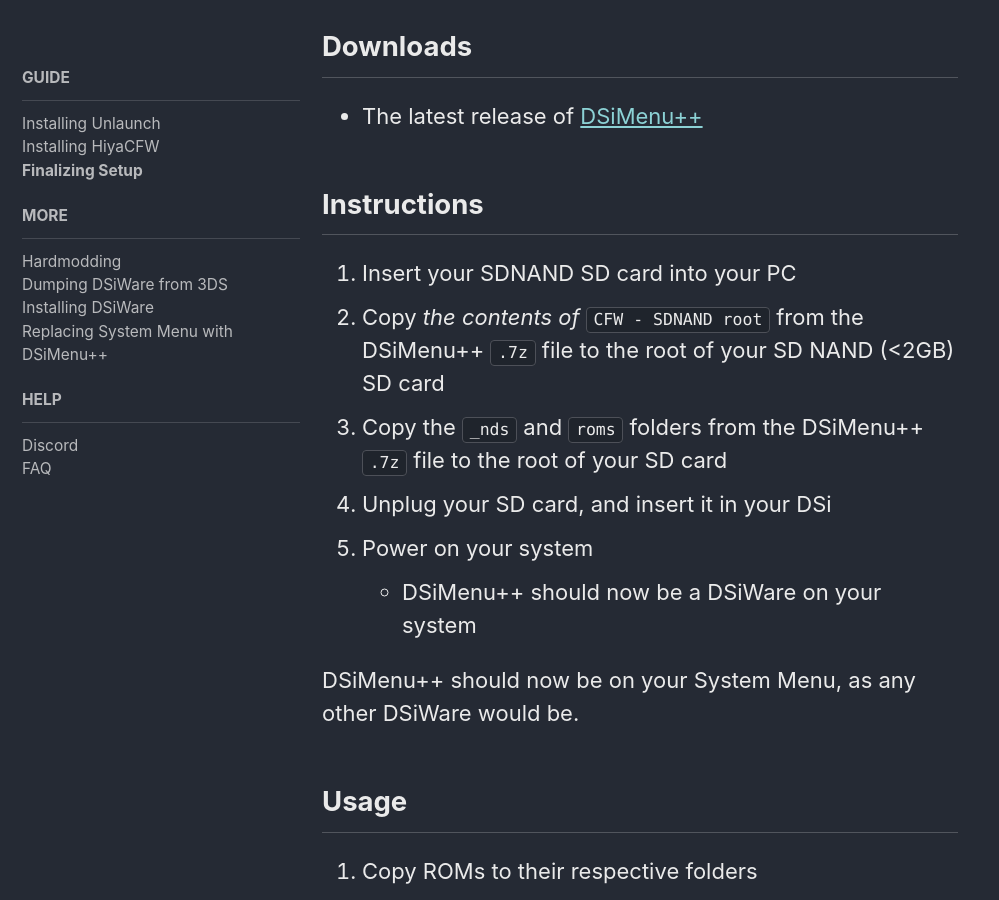
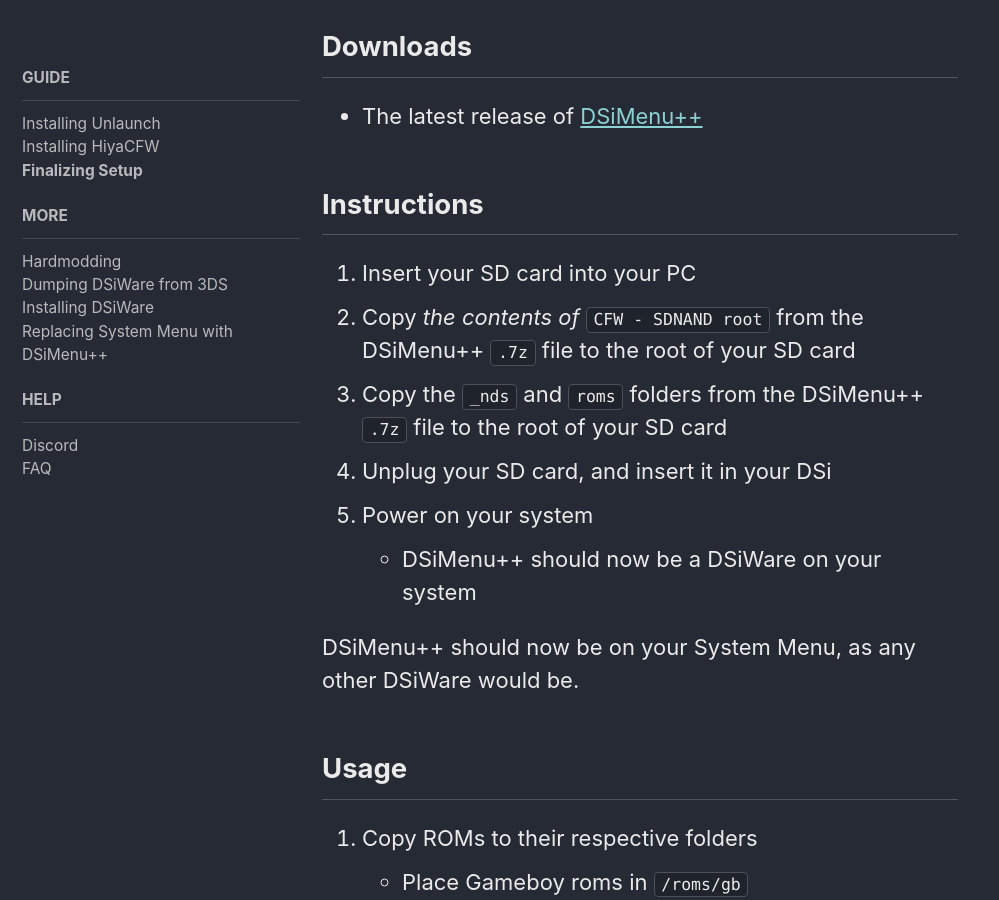
Before and after one commit to emiyl/dsi.cfw.guide-archive, a Jekyll site: the page built from guide/finalizing-setup.md, in a window 1280 px wide and 900 px high, scrolled down 538 px. Shown: the whole window, without its empty margins (0-999 px from the left). Built offline with Jekyll 4.4.1, drawn with Linux system fonts in a browser that asks for light colours; nearby versions of some CDN libraries.

Commit message:
minor fixes

```diff
--- a/guide/finalizing-setup.md
+++ b/guide/finalizing-setup.md
@@ -15,8 +15,8 @@
 
 ## Instructions
 
-1. Insert your SDNAND SD card into your PC
-2. Copy *the contents of* `CFW - SDNAND root` from the DSiMenu++ `.7z` file to the root of your SD NAND (<2GB) SD card
+1. Insert your SD card into your PC
+2. Copy *the contents of* `CFW - SDNAND root` from the DSiMenu++ `.7z` file to the root of your SD card
 3. Copy the `_nds` and `roms` folders from the DSiMenu++ `.7z` file to the root of your SD card
 4. Unplug your SD card, and insert it in your DSi
 5. Power on your system
```
Also changed, not shown: help/faq.md (+1 -1 lines).
